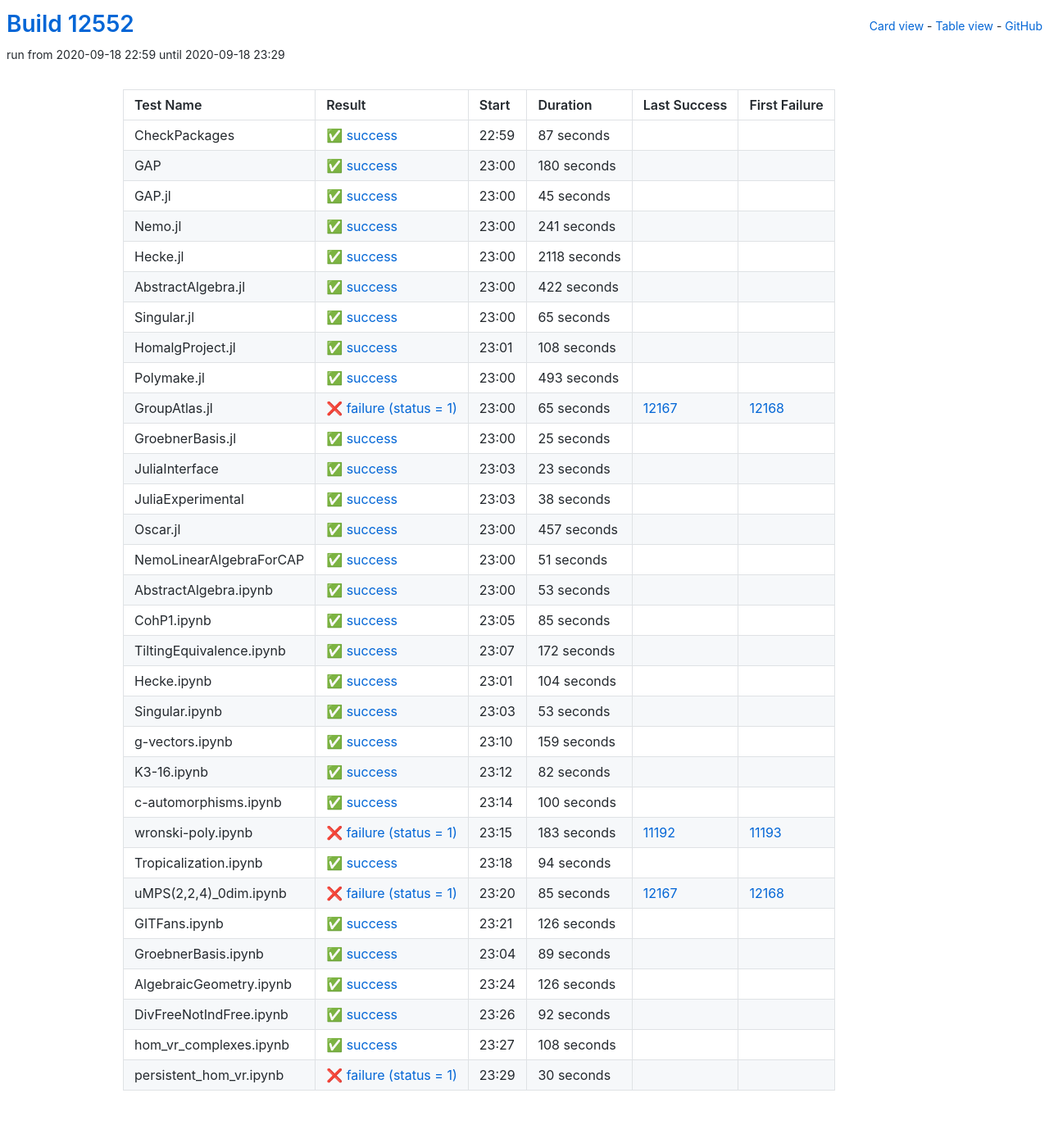
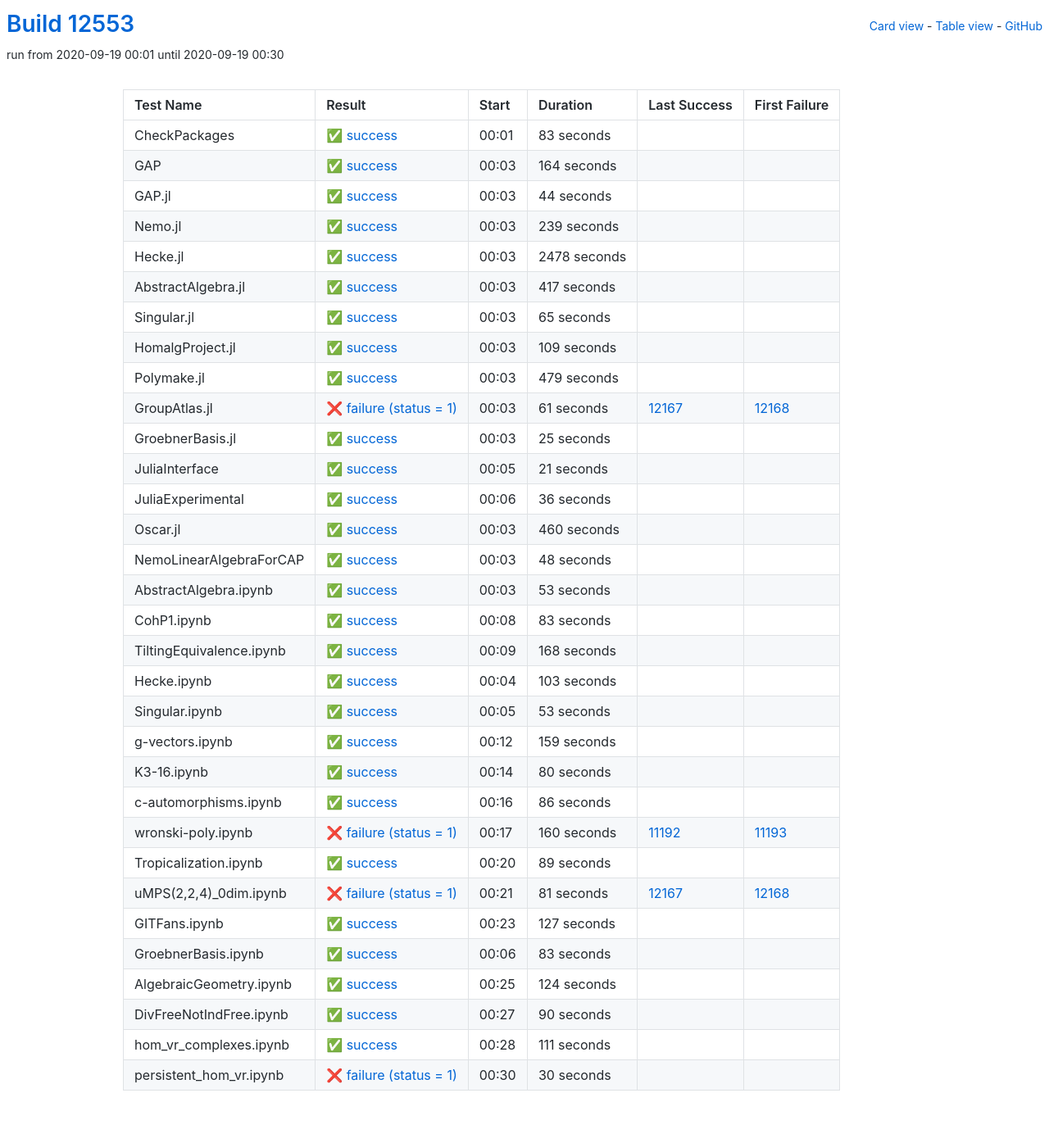
Before and after one commit to oscar-system/oscar-ci-status, a Jekyll site: the page built from table.html, in a window 1280 px wide. Shown: the whole page at 82% size. Built offline with Jekyll 4.4.1, drawn with Linux system fonts in a browser that asks for light colours.

Commit message:
Build #12553

```diff
--- a/_data/ci.yml
+++ b/_data/ci.yml
@@ -1,6 +1,6 @@
 ---
-build: 12552
-build_url: https://oscarci.mathematik.uni-kl.de/job/oscar/12552/
+build: 12553
+build_url: https://oscarci.mathematik.uni-kl.de/job/oscar/12553/
 job: oscar
 organization: oscar-system
 repo: oscar-ci-status
@@ -8,80 +8,80 @@
 tests:
 - name: CheckPackages
   id: checkpackages
-  log: https://oscarci.mathematik.uni-kl.de/job/oscar/12552/artifact/logs/build-12552/CheckPackages.log
-  start: 2020-09-18 22:59
+  log: https://oscarci.mathematik.uni-kl.de/job/oscar/12553/artifact/logs/build-12553/CheckPackages.log
+  start: 2020-09-19 00:01
   success: true
   exitcode: 0
   status: success
-  duration: 87
+  duration: 83
   last_success: false
   last_success_url:
   first_failure: false
   first_failure_url:
 - name: GAP
   id: gap
-  log: https://oscarci.mathematik.uni-kl.de/job/oscar/12552/artifact/logs/build-12552/GAP.log
-  start: 2020-09-18 23:00
+  log: https://oscarci.mathematik.uni-kl.de/job/oscar/12553/artifact/logs/build-12553/GAP.log
+  start: 2020-09-19 00:03
   success: true
   exitcode: 0
   status: success
-  duration: 180
+  duration: 164
   last_success: false
   last_success_url:
   first_failure: false
   first_failure_url:
 - name: GAP.jl
   id: gap-jl
-  log: https://oscarci.mathematik.uni-kl.de/job/oscar/12552/artifact/logs/build-12552/GAP.jl.log
-  start: 2020-09-18 23:00
+  log: https://oscarci.mathematik.uni-kl.de/job/oscar/12553/artifact/logs/build-12553/GAP.jl.log
+  start: 2020-09-19 00:03
   success: true
   exitcode: 0
   status: success
-  duration: 45
+  duration: 44
   last_success: false
   last_success_url:
   first_failure: false
   first_failure_url:
 - name: Nemo.jl
   id: nemo-jl
-  log: https://oscarci.mathematik.uni-kl.de/job/oscar/12552/artifact/logs/build-12552/Nemo.jl.log
-  start: 2020-09-18 23:00
+  log: https://oscarci.mathematik.uni-kl.de/job/oscar/12553/artifact/logs/build-12553/Nemo.jl.log
+  start: 2020-09-19 00:03
   success: true
   exitcode: 0
   status: success
-  duration: 241
+  duration: 239
   last_success: false
   last_success_url:
   first_failure: false
   first_failure_url:
 - name: Hecke.jl
   id: hecke-jl
-  log: https://oscarci.mathematik.uni-kl.de/job/oscar/12552/artifact/logs/build-12552/Hecke.jl.log
-  start: 2020-09-18 23:00
+  log: https://oscarci.mathematik.uni-kl.de/job/oscar/12553/artifact/logs/build-12553/Hecke.jl.log
+  start: 2020-09-19 00:03
   success: true
   exitcode: 0
   status: success
-  duration: 2118
+  duration: 2478
   last_success: false
   last_success_url:
   first_failure: false
   first_failure_url:
 - name: AbstractAlgebra.jl
   id: abstractalgebra-jl
-  log: https://oscarci.mathematik.uni-kl.de/job/oscar/12552/artifact/logs/build-12552/AbstractAlgebra.jl.log
-  start: 2020-09-18 23:00
+  log: https://oscarci.mathematik.uni-kl.de/job/oscar/12553/artifact/logs/build-12553/AbstractAlgebra.jl.log
+  start: 2020-09-19 00:03
   success: true
   exitcode: 0
   status: success
-  duration: 422
+  duration: 417
   last_success: false
   last_success_url:
   first_failure: false
   first_failure_url:
 - name: Singular.jl
   id: singular-jl
-  log: https://oscarci.mathematik.uni-kl.de/job/oscar/12552/artifact/logs/build-12552/Singular.jl.log
-  start: 2020-09-18 23:00
+  log: https://oscarci.mathematik.uni-kl.de/job/oscar/12553/artifact/logs/build-12553/Singular.jl.log
+  start: 2020-09-19 00:03
   success: true
   exitcode: 0
   status: success
@@ -92,44 +92,44 @@
   first_failure_url:
 - name: HomalgProject.jl
   id: homalgproject-jl
-  log: https://oscarci.mathematik.uni-kl.de/job/oscar/12552/artifact/logs/build-12552/HomalgProject.jl.log
-  start: 2020-09-18 23:01
+  log: https://oscarci.mathematik.uni-kl.de/job/oscar/12553/artifact/logs/build-12553/HomalgProject.jl.log
+  start: 2020-09-19 00:03
   success: true
   exitcode: 0
   status: success
-  duration: 108
+  duration: 109
   last_success: false
   last_success_url:
   first_failure: false
   first_failure_url:
 - name: Polymake.jl
   id: polymake-jl
-  log: https://oscarci.mathematik.uni-kl.de/job/oscar/12552/artifact/logs/build-12552/Polymake.jl.log
-  start: 2020-09-18 23:00
+  log: https://oscarci.mathematik.uni-kl.de/job/oscar/12553/artifact/logs/build-12553/Polymake.jl.log
+  start: 2020-09-19 00:03
   success: true
   exitcode: 0
   status: success
-  duration: 493
+  duration: 479
   last_success: false
   last_success_url:
   first_failure: false
   first_failure_url:
 - name: GroupAtlas.jl
   id: groupatlas-jl
-  log: https://oscarci.mathematik.uni-kl.de/job/oscar/12552/artifact/logs/build-12552/GroupAtlas.jl.log
-  start: 2020-09-18 23:00
+  log: https://oscarci.mathematik.uni-kl.de/job/oscar/12553/artifact/logs/build-12553/GroupAtlas.jl.log
+  start: 2020-09-19 00:03
   success: false
   exitcode: 1
   status: failure
-  duration: 65
+  duration: 61
   last_success: 12167
   last_success_url: https://oscarci.mathematik.uni-kl.de/job/oscar/12167/
   first_failure: 12168
   first_failure_url: https://oscarci.mathematik.uni-kl.de/job/oscar/12168/
 - name: GroebnerBasis.jl
   id: groebnerbasis-jl
-  log: https://oscarci.mathematik.uni-kl.de/job/oscar/12552/artifact/logs/build-12552/GroebnerBasis.jl.log
-  start: 2020-09-18 23:00
+  log: https://oscarci.mathematik.uni-kl.de/job/oscar/12553/artifact/logs/build-12553/GroebnerBasis.jl.log
+  start: 2020-09-19 00:03
   success: true
   exitcode: 0
   status: success
@@ -140,56 +140,56 @@
   first_failure_url:
 - name: JuliaInterface
   id: juliainterface
-  log: https://oscarci.mathematik.uni-kl.de/job/oscar/12552/artifact/logs/build-12552/JuliaInterface.log
-  start: 2020-09-18 23:03
+  log: https://oscarci.mathematik.uni-kl.de/job/oscar/12553/artifact/logs/build-12553/JuliaInterface.log
+  start: 2020-09-19 00:05
   success: true
   exitcode: 0
   status: success
-  duration: 23
+  duration: 21
   last_success: false
   last_success_url:
   first_failure: false
   first_failure_url:
 - name: JuliaExperimental
   id: juliaexperimental
-  log: https://oscarci.mathematik.uni-kl.de/job/oscar/12552/artifact/logs/build-12552/JuliaExperimental.log
-  start: 2020-09-18 23:03
+  log: https://oscarci.mathematik.uni-kl.de/job/oscar/12553/artifact/logs/build-12553/JuliaExperimental.log
+  start: 2020-09-19 00:06
   success: true
   exitcode: 0
   status: success
-  duration: 38
+  duration: 36
   last_success: false
   last_success_url:
   first_failure: false
   first_failure_url:
 - name: Oscar.jl
   id: oscar-jl
-  log: https://oscarci.mathematik.uni-kl.de/job/oscar/12552/artifact/logs/build-12552/Oscar.jl.log
-  start: 2020-09-18 23:00
+  log: https://oscarci.mathematik.uni-kl.de/job/oscar/12553/artifact/logs/build-12553/Oscar.jl.log
+  start: 2020-09-19 00:03
   success: true
   exitcode: 0
   status: success
-  duration: 457
+  duration: 460
   last_success: false
   last_success_url:
   first_failure: false
   first_failure_url:
 - name: NemoLinearAlgebraForCAP
   id: nemolinearalgebraforcap
-  log: https://oscarci.mathematik.uni-kl.de/job/oscar/12552/artifact/logs/build-12552/NemoLinearAlgebraForCAP.log
-  start: 2020-09-18 23:00
+  log: https://oscarci.mathematik.uni-kl.de/job/oscar/12553/artifact/logs/build-12553/NemoLinearAlgebraForCAP.log
+  start: 2020-09-19 00:03
   success: true
   exitcode: 0
   status: success
-  duration: 51
+  duration: 48
   last_success: false
   last_success_url:
   first_failure: false
   first_failure_url:
 - name: AbstractAlgebra.ipynb
   id: abstractalgebra-ipynb
-  log: https://oscarci.mathematik.uni-kl.de/job/oscar/12552/artifact/logs/build-12552/AbstractAlgebra.ipynb.log
-  start: 2020-09-18 23:00
+  log: https://oscarci.mathematik.uni-kl.de/job/oscar/12553/artifact/logs/build-12553/AbstractAlgebra.ipynb.log
+  start: 2020-09-19 00:03
   success: true
   exitcode: 0
   status: success
@@ -200,44 +200,44 @@
   first_failure_url:
 - name: CohP1.ipynb
   id: cohp1-ipynb
-  log: https://oscarci.mathematik.uni-kl.de/job/oscar/12552/artifact/logs/build-12552/CohP1.ipynb.log
-  start: 2020-09-18 23:05
+  log: https://oscarci.mathematik.uni-kl.de/job/oscar/12553/artifact/logs/build-12553/CohP1.ipynb.log
+  start: 2020-09-19 00:08
   success: true
   exitcode: 0
   status: success
-  duration: 85
+  duration: 83
   last_success: false
   last_success_url:
   first_failure: false
   first_failure_url:
 - name: TiltingEquivalence.ipynb
   id: tiltingequivalence-ipynb
-  log: https://oscarci.mathematik.uni-kl.de/job/oscar/12552/artifact/logs/build-12552/TiltingEquivalence.ipynb.log
-  start: 2020-09-18 23:07
+  log: https://oscarci.mathematik.uni-kl.de/job/oscar/12553/artifact/logs/build-12553/TiltingEquivalence.ipynb.log
+  start: 2020-09-19 00:09
   success: true
   exitcode: 0
   status: success
-  duration: 172
+  duration: 168
   last_success: false
   last_success_url:
   first_failure: false
   first_failure_url:
 - name: Hecke.ipynb
   id: hecke-ipynb
-  log: https://oscarci.mathematik.uni-kl.de/job/oscar/12552/artifact/logs/build-12552/Hecke.ipynb.log
-  start: 2020-09-18 23:01
+  log: https://oscarci.mathematik.uni-kl.de/job/oscar/12553/artifact/logs/build-12553/Hecke.ipynb.log
+  start: 2020-09-19 00:04
   success: true
   exitcode: 0
   status: success
-  duration: 104
+  duration: 103
   last_success: false
   last_success_url:
   first_failure: false
   first_failure_url:
 - name: Singular.ipynb
   id: singular-ipynb
-  log: https://oscarci.mathematik.uni-kl.de/job/oscar/12552/artifact/logs/build-12552/Singular.ipynb.log
-  start: 2020-09-18 23:03
+  log: https://oscarci.mathematik.uni-kl.de/job/oscar/12553/artifact/logs/build-12553/Singular.ipynb.log
+  start: 2020-09-19 00:05
   success: true
   exitcode: 0
   status: success
@@ -248,8 +248,8 @@
   first_failure_url:
 - name: g-vectors.ipynb
   id: g-vectors-ipynb
-  log: https://oscarci.mathematik.uni-kl.de/job/oscar/12552/artifact/logs/build-12552/g-vectors.ipynb.log
-  start: 2020-09-18 23:10
+  log: https://oscarci.mathematik.uni-kl.de/job/oscar/12553/artifact/logs/build-12553/g-vectors.ipynb.log
+  start: 2020-09-19 00:12
   success: true
   exitcode: 0
   status: success
@@ -260,80 +260,44 @@
   first_failure_url:
 - name: K3-16.ipynb
   id: k3-16-ipynb
-  log: https://oscarci.mathematik.uni-kl.de/job/oscar/12552/artifact/logs/build-12552/K3-16.ipynb.log
-  start: 2020-09-18 23:12
+  log: https://oscarci.mathematik.uni-kl.de/job/oscar/12553/artifact/logs/build-12553/K3-16.ipynb.log
+  start: 2020-09-19 00:14
   success: true
   exitcode: 0
   status: success
-  duration: 82
+  duration: 80
   last_success: false
   last_success_url:
   first_failure: false
   first_failure_url:
 - name: c-automorphisms.ipynb
   id: c-automorphisms-ipynb
-  log: https://oscarci.mathematik.uni-kl.de/job/oscar/12552/artifact/logs/build-12552/c-automorphisms.ipynb.log
-  start: 2020-09-18 23:14
+  log: https://oscarci.mathematik.uni-kl.de/job/oscar/12553/artifact/logs/build-12553/c-automorphisms.ipynb.log
+  start: 2020-09-19 00:16
   success: true
   exitcode: 0
   status: success
-  duration: 100
+  duration: 86
   last_success: false
   last_success_url:
   first_failure: false
   first_failure_url:
 - name: wronski-poly.ipynb
   id: wronski-poly-ipynb
-  log: https://oscarci.mathematik.uni-kl.de/job/oscar/12552/artifact/logs/build-12552/wronski-poly.ipynb.log
-  start: 2020-09-18 23:15
+  log: https://oscarci.mathematik.uni-kl.de/job/oscar/12553/artifact/logs/build-12553/wronski-poly.ipynb.log
+  start: 2020-09-19 00:17
   success: false
   exitcode: 1
   status: failure
-  duration: 183
+  duration: 160
   last_success: 11192
   last_success_url: https://oscarci.mathematik.uni-kl.de/job/oscar/11192/
   first_failure: 11193
   first_failure_url: https://oscarci.mathematik.uni-kl.de/job/oscar/11193/
 - name: Tropicalization.ipynb
   id: tropicalization-ipynb
-  log: https://oscarci.mathematik.uni-kl.de/job/oscar/12552/artifact/logs/build-12552/Tropicalization.ipynb.log
-  start: 2020-09-18 23:18
-  success: true
-  exitcode: 0
-  status: success
-  duration: 94
-  last_success: false
-  last_success_url:
-  first_failure: false
-  first_failure_url:
-- name: uMPS(2,2,4)_0dim.ipynb
-  id: umps-2-2-4-0dim-ipynb
-  log: https://oscarci.mathematik.uni-kl.de/job/oscar/12552/artifact/logs/build-12552/uMPS-2-2-4-_0dim.ipynb.log
-  start: 2020-09-18 23:20
-  success: false
-  exitcode: 1
-  status: failure
-  duration: 85
-  last_success: 12167
-  last_success_url: https://oscarci.mathematik.uni-kl.de/job/oscar/12167/
-  first_failure: 12168
-  first_failure_url: https://oscarci.mathematik.uni-kl.de/job/oscar/12168/
-- name: GITFans.ipynb
-  id: gitfans-ipynb
-  log: https://oscarci.mathematik.uni-kl.de/job/oscar/12552/artifact/logs/build-12552/GITFans.ipynb.log
-  start: 2020-09-18 23:21
-  success: true
-  exitcode: 0
-  status: success
-  duration: 126
-  last_success: false
-  last_success_url:
-  first_failure: false
-  first_failure_url:
-- name: GroebnerBasis.ipynb
-  id: groebnerbasis-ipynb
-  log: https://oscarci.mathematik.uni-kl.de/job/oscar/12552/artifact/logs/build-12552/GroebnerBasis.ipynb.log
-  start: 2020-09-18 23:04
+  log: https://oscarci.mathematik.uni-kl.de/job/oscar/12553/artifact/logs/build-12553/Tropicalization.ipynb.log
+  start: 2020-09-19 00:20
   success: true
   exitcode: 0
   status: success
@@ -342,46 +306,82 @@
   last_success_url:
   first_failure: false
   first_failure_url:
-- name: AlgebraicGeometry.ipynb
-  id: algebraicgeometry-ipynb
-  log: https://oscarci.mathematik.uni-kl.de/job/oscar/12552/artifact/logs/build-12552/AlgebraicGeometry.ipynb.log
-  start: 2020-09-18 23:24
+- name: uMPS(2,2,4)_0dim.ipynb
+  id: umps-2-2-4-0dim-ipynb
+  log: https://oscarci.mathematik.uni-kl.de/job/oscar/12553/artifact/logs/build-12553/uMPS-2-2-4-_0dim.ipynb.log
+  start: 2020-09-19 00:21
+  success: false
+  exitcode: 1
+  status: failure
+  duration: 81
+  last_success: 12167
+  last_success_url: https://oscarci.mathematik.uni-kl.de/job/oscar/12167/
+  first_failure: 12168
+  first_failure_url: https://oscarci.mathematik.uni-kl.de/job/oscar/12168/
+- name: GITFans.ipynb
+  id: gitfans-ipynb
+  log: https://oscarci.mathematik.uni-kl.de/job/oscar/12553/artifact/logs/build-12553/GITFans.ipynb.log
+  start: 2020-09-19 00:23
   success: true
   exitcode: 0
   status: success
-  duration: 126
+  duration: 127
+  last_success: false
+  last_success_url:
+  first_failure: false
+  first_failure_url:
+- name: GroebnerBasis.ipynb
+  id: groebnerbasis-ipynb
+  log: https://oscarci.mathematik.uni-kl.de/job/oscar/12553/artifact/logs/build-12553/GroebnerBasis.ipynb.log
+  start: 2020-09-19 00:06
+  success: true
+  exitcode: 0
+  status: success
+  duration: 83
+  last_success: false
+  last_success_url:
+  first_failure: false
+  first_failure_url:
+- name: AlgebraicGeometry.ipynb
+  id: algebraicgeometry-ipynb
+  log: https://oscarci.mathematik.uni-kl.de/job/oscar/12553/artifact/logs/build-12553/AlgebraicGeometry.ipynb.log
+  start: 2020-09-19 00:25
+  success: true
+  exitcode: 0
+  status: success
+  duration: 124
   last_success: false
   last_success_url:
   first_failure: false
   first_failure_url:
 - name: DivFreeNotIndFree.ipynb
   id: divfreenotindfree-ipynb
-  log: https://oscarci.mathematik.uni-kl.de/job/oscar/12552/artifact/logs/build-12552/DivFreeNotIndFree.ipynb.log
-  start: 2020-09-18 23:26
+  log: https://oscarci.mathematik.uni-kl.de/job/oscar/12553/artifact/logs/build-12553/DivFreeNotIndFree.ipynb.log
+  start: 2020-09-19 00:27
   success: true
   exitcode: 0
   status: success
-  duration: 92
+  duration: 90
   last_success: false
   last_success_url:
   first_failure: false
   first_failure_url:
 - name: hom_vr_complexes.ipynb
   id: hom-vr-complexes-ipynb
-  log: https://oscarci.mathematik.uni-kl.de/job/oscar/12552/artifact/logs/build-12552/hom_vr_complexes.ipynb.log
-  start: 2020-09-18 23:27
+  log: https://oscarci.mathematik.uni-kl.de/job/oscar/12553/artifact/logs/build-12553/hom_vr_complexes.ipynb.log
+  start: 2020-09-19 00:28
   success: true
   exitcode: 0
   status: success
-  duration: 108
+  duration: 111
   last_success: false
   last_success_url:
   first_failure: false
   first_failure_url:
 - name: persistent_hom_vr.ipynb
   id: persistent-hom-vr-ipynb
-  log: https://oscarci.mathematik.uni-kl.de/job/oscar/12552/artifact/logs/build-12552/persistent_hom_vr.ipynb.log
-  start: 2020-09-18 23:29
+  log: https://oscarci.mathematik.uni-kl.de/job/oscar/12553/artifact/logs/build-12553/persistent_hom_vr.ipynb.log
+  start: 2020-09-19 00:30
   success: false
   exitcode: 1
   status: failure
```
Also changed, not shown: README.md.
